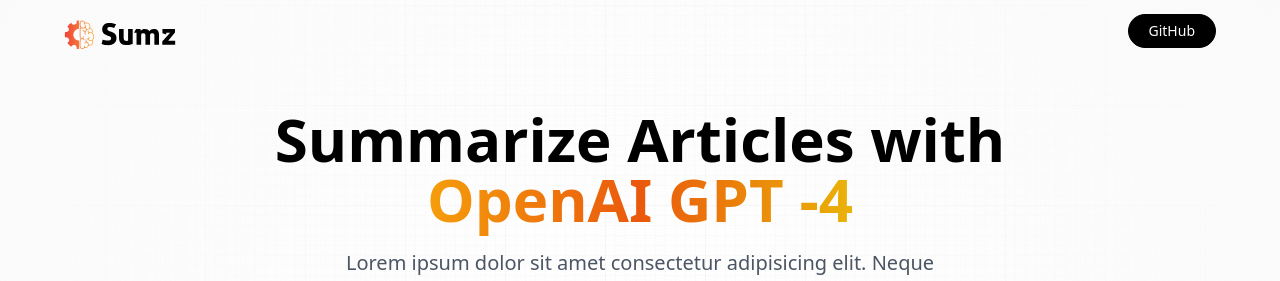
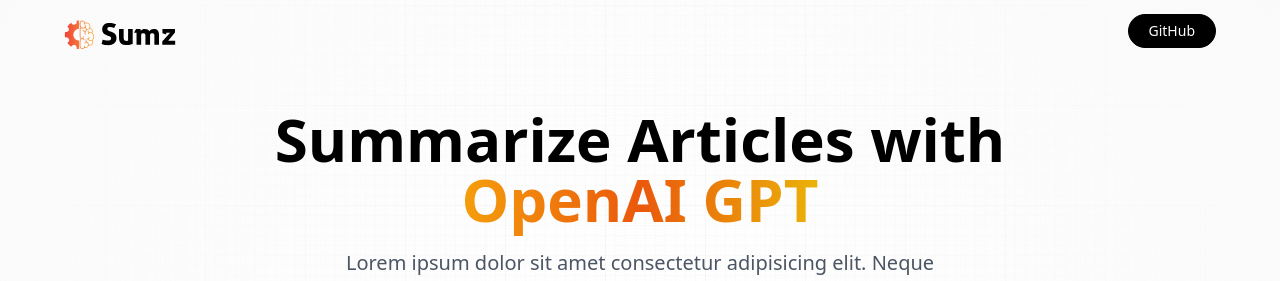
Before and after one commit to noeamelya/project1-app, a React (Vite) app: page / in a window 1280 px wide. Shown: the top 281 px of the page. Built offline with nearby package versions, Linux system fonts and the light colour scheme; no server answers; a web font is replaced by a local one.

Commit message:
update API key

```diff
--- a/package.json
+++ b/package.json
@@ -13,7 +13,8 @@
     "@reduxjs/toolkit": "^1.9.7",
     "react": "^18.2.0",
     "react-dom": "^18.2.0",
-    "react-redux": "^8.1.3"
+    "react-redux": "^8.1.3",
+    "test": "^3.3.0"
   },
   "devDependencies": {
     "@types/react": "^18.2.15",
--- a/src/App.jsx
+++ b/src/App.jsx
@@ -11,8 +11,8 @@
                 <div className='gradients' />
             </div>
             <div className='app'>
-                <Hero />
-                <Demo />
+                <Hero/>
+                <Demo/>
 
             </div>
         </main>
--- a/src/components/Hero.jsx
+++ b/src/components/Hero.jsx
@@ -16,7 +16,7 @@
         </nav>
         <h1 className='head_text'>
             Summarize Articles with <br className='max-md:hidden'/>
-            <span className='orange_gradient'>OpenAI GPT -4</span>
+            <span className='orange_gradient'>OpenAI GPT</span>
         </h1>
         <h2 className='desc'>Lorem ipsum dolor sit amet consectetur adipisicing elit. Neque delectus, placeat laborum libero impedit voluptates quisquam saepe tempora nam consequuntur ratione recusandae praesentium quis quam eveniet repellendus corrupti dicta facere?</h2>
 
```
Also changed, not shown: 2 other files (tests, documents, lock files or other folders).
